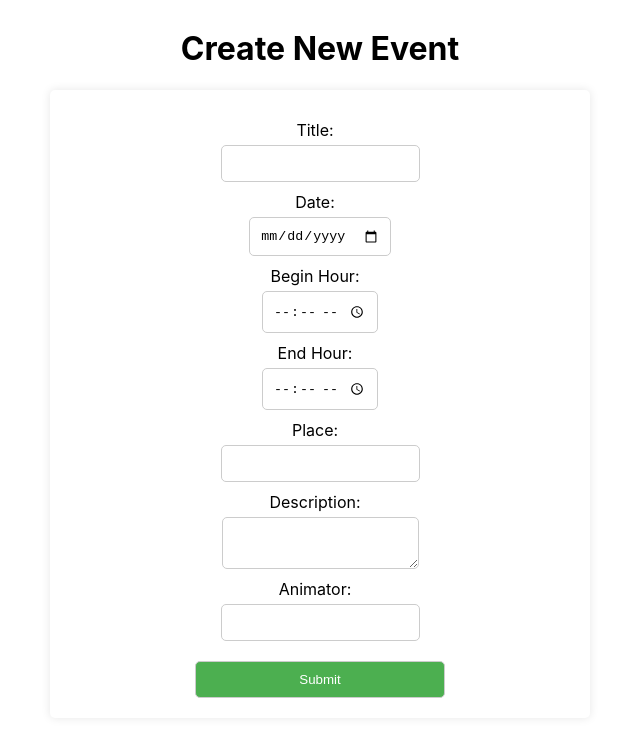
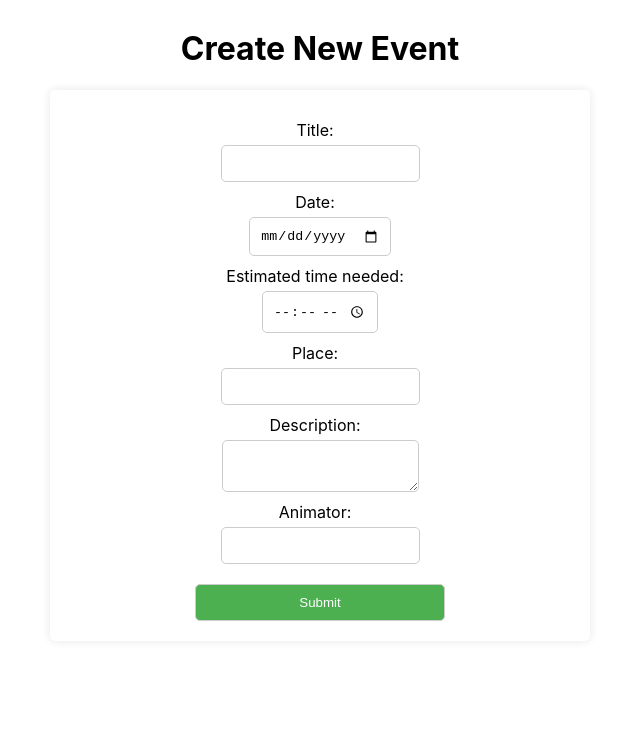
Before and after one commit to ISEP-Lycoris/lycoris-frontend, a Next.js app: page /CreateEvent in a window 1280 px wide. Shown: the top 736 px of the page, without its empty margins (320-960 px from the left). Built offline with nearby package versions, Linux system fonts and the light colour scheme.

Commit message:
modifying Time in form

```diff
--- a/src/pages/CreateEvent.tsx
+++ b/src/pages/CreateEvent.tsx
@@ -6,8 +6,8 @@ const CreateEvent: React.FC = () => {
   const [place, setPlace] = useState('');
   const [description, setDescription] = useState('');
   const [animator, setAnimator] = useState('');
-  const [beginHour, setBeginHour] = useState('');
-  const [endHour, setEndHour] = useState('');
+  const [time, setTime] = useState('');
+
 
   const handleSubmit = (e: React.FormEvent<HTMLFormElement>) => {
     e.preventDefault();
@@ -28,12 +28,8 @@ return (
         <input type="date" value={date} onChange={e => setDate(e.target.value)} />
       </div>
       <div className="input-group">
-        <label>Begin Hour:</label>
-        <input type="time" value={beginHour} onChange={e => setBeginHour(e.target.value)} />
-      </div>
-      <div className="input-group">
-        <label>End Hour:</label>
-        <input type="time" value={endHour} onChange={e => setEndHour(e.target.value)} />
+        <label>Estimated time needed:</label>
+        <input type="time" value={time} onChange={e => setTime(e.target.value)} />
       </div>
       <div className="input-group">
         <label>Place:</label>
```
